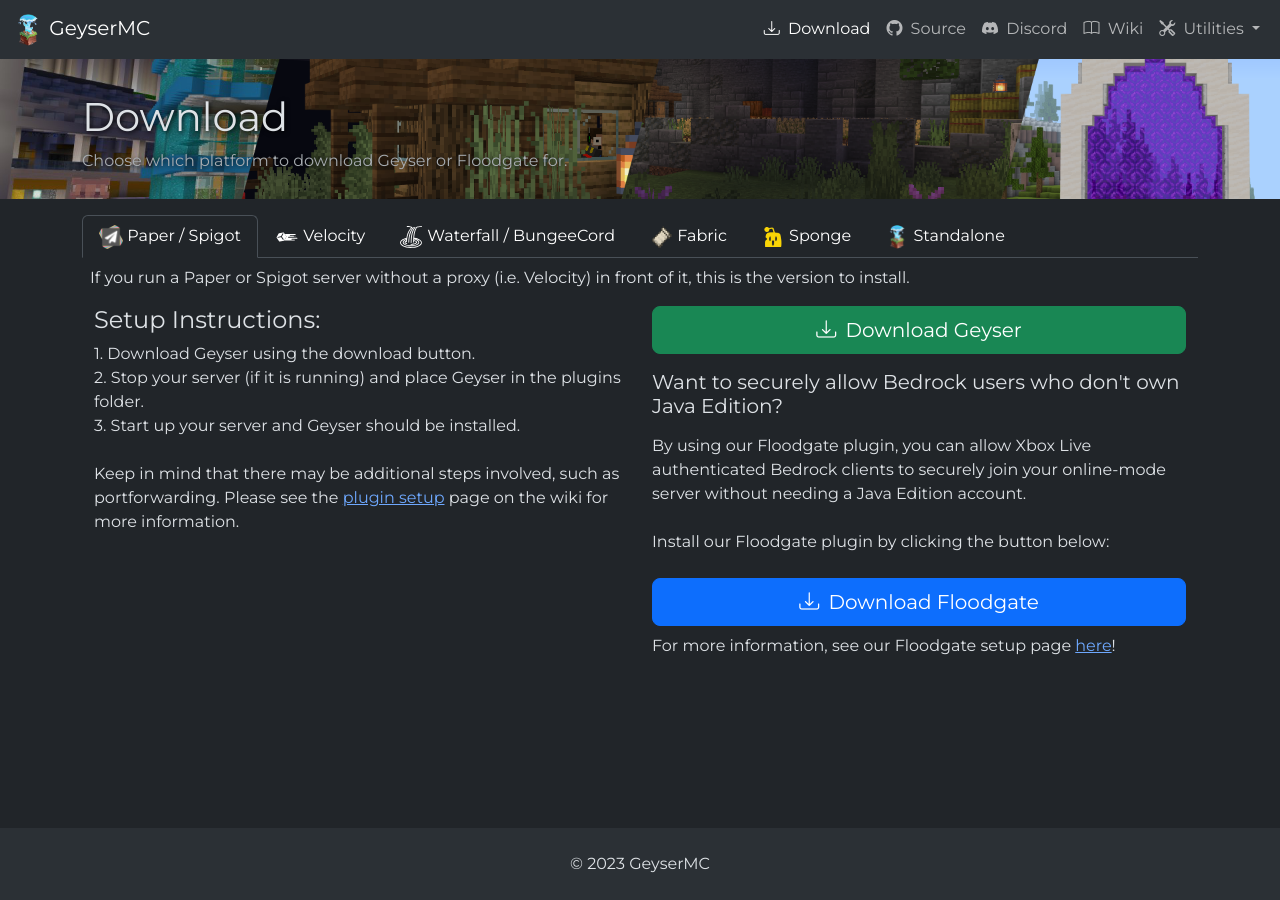
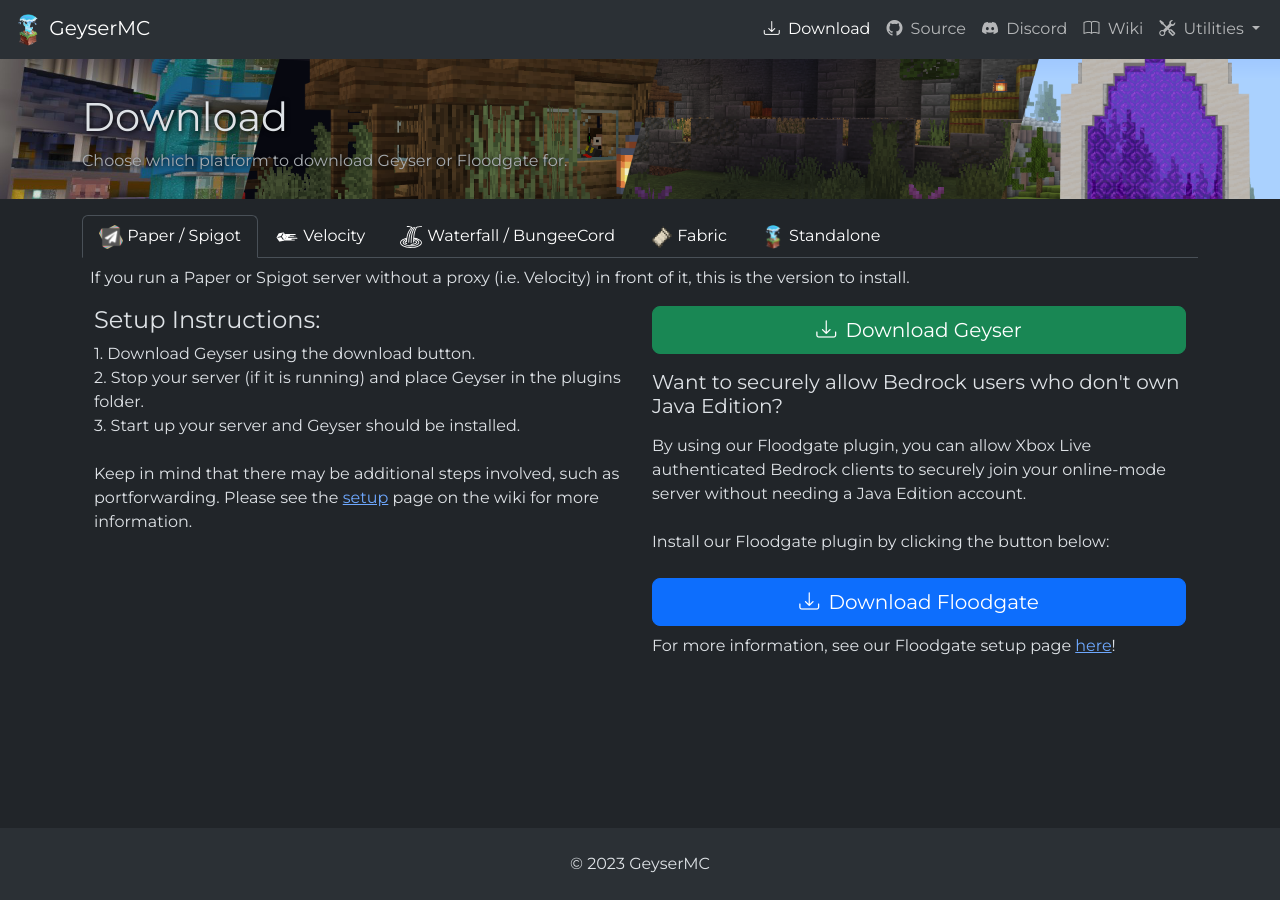
Before and after one commit to GeyserMC/GeyserSite, a Jekyll site: the page built from download.html, in a window 1280 px wide. Built offline with Jekyll 4.4.1, drawn with Linux system fonts in a browser that asks for light colours.

Commit message:
Yeet sponge, generify setup guide link (#46)

```diff
--- a/_config.yml
+++ b/_config.yml
@@ -18,7 +18,7 @@ descriptions:
       2. Stop your server (if it is running) and place Geyser in the plugins folder.
       3. Start up your server and Geyser should be installed.
 
-      Keep in mind that there may be additional steps involved, such as portforwarding. Please see the <a href="https://wiki.geysermc.org/geyser/setup/#plugin-setup">plugin setup</a> page on the wiki for more information.
+      Keep in mind that there may be additional steps involved, such as portforwarding. Please see the <a href="https://wiki.geysermc.org/geyser/setup/">setup</a> page on the wiki for more information.
   velocity:
     info: Velocity is a proxy that sits in front of multiple servers. If you are running a network with Velocity, this is the version to install.
     setup: |
@@ -26,7 +26,7 @@ descriptions:
       2. Stop your server (if it is running) and place Geyser in the plugins folder.
       3. Start up your server and Geyser should be installed.
 
-      Keep in mind that there may be additional steps involved, such as portforwarding. Please see the <a href="https://wiki.geysermc.org/geyser/setup/#bungeecordvelocity-setup">proxy setup</a> page on the wiki for more information.
+      Keep in mind that there may be additional steps involved, such as portforwarding. Please see the <a href="https://wiki.geysermc.org/geyser/setup/">setup</a> page on the wiki for more information.
   bungeecord:
     info: Waterfall / BungeeCord is a proxy that sits in front of multiple servers. If you are running a network with Waterfall or BungeeCord, this is the version to install.
     setup: |
@@ -34,7 +34,7 @@ descriptions:
       2. Stop your server (if it is running) and place Geyser in the plugins folder.
       3. Start up your server and Geyser should be installed.
 
-      Keep in mind that there may be additional steps involved, such as portforwarding. Please see the <a href="https://wiki.geysermc.org/geyser/setup/#bungeecordvelocity-setup">proxy setup</a> page on the wiki for more information.
+      Keep in mind that there may be additional steps involved, such as portforwarding. Please see the <a href="https://wiki.geysermc.org/geyser/setup/">setup</a> page on the wiki for more information.
     floodgate_id: bungee
   fabric:
     info: If you run a Fabric server without a proxy (i.e. Velocity) in front of it, this is the version to install.
@@ -43,15 +43,7 @@ descriptions:
       2. Stop your server (if it is running) and place Geyser in the mods folder.
       3. Start up your server and Geyser should be installed.
 
-      Keep in mind that there may be additional steps involved, such as portforwarding. Please see the <a href="https://wiki.geysermc.org/geyser/setup/#plugin-setup">plugin setup</a> page on the wiki for more information.
-  sponge:
-    info: If you run a Sponge server without a proxy (i.e. Velocity) in front of it, this is the version to install.
-    setup: |
-      1. Download Geyser using the download button.
-      2. Stop your server (if it is running) and place Geyser in the mods folder.
-      3. Start up your server and Geyser should be installed.
-
-      Keep in mind that there may be additional steps involved, such as portforwarding. Please see the <a href="https://wiki.geysermc.org/geyser/setup/#plugin-setup">plugin setup</a> page on the wiki for more information.
+      Keep in mind that there may be additional steps involved, such as portforwarding. Please see the <a href="https://wiki.geysermc.org/geyser/setup/">setup</a> page on the wiki for more information.
   standalone:
     info: In instances where you do not own the Minecraft server you want to join, or just want to run a separate Geyser setup from your main server, standalone allows you to run Geyser independently from everything else and you can use it to connect to any server.
     setup: |
@@ -61,7 +53,7 @@ descriptions:
       4. In the newly created config.yml, open it up and set the remote address to the Java server you want to join.
       5. Re-run Geyser again, and upon joining you should be routed to your Java Edition server!
 
-      Keep in mind that there may be additional steps involved, such as portforwarding. Please see the <a href="https://wiki.geysermc.org/geyser/setup/">standalone setup</a> page on the wiki for more information.
+      Keep in mind that there may be additional steps involved, such as portforwarding. Please see the <a href="https://wiki.geysermc.org/geyser/setup/">setup</a> page on the wiki for more information.
 
 # Front Matter Defaults
 defaults:
--- a/_includes/download-tab.html
+++ b/_includes/download-tab.html
@@ -15,7 +15,6 @@
                     <i class="bi bi-download pe-1"></i> Download Geyser
                 </a>
             </div>
-            {% if include.platform != "sponge" %}
             <div class="d-grid gap-2 py-3">
                 <h5>Want to securely allow Bedrock users who don't own Java Edition?</h5>
                 <p>By using our Floodgate plugin, you can allow Xbox Live authenticated Bedrock clients to securely join your online-mode server without needing a Java Edition account.</p>
@@ -36,7 +35,6 @@
                     </a>
                 {% endif %}
             </div>
-            {% endif %}
         </div>
     </div>
 </div>
--- a/download.html
+++ b/download.html
@@ -18,9 +18,6 @@ subtitle: "Choose which platform to download Geyser or Floodgate for."
             </li>
             <li class="nav-item" role="presentation">
                 <button class="nav-link" id="fabric-tab" data-bs-toggle="tab" data-bs-target="#fabric" type="button" role="tab" aria-controls="fabric" aria-selected="false"><img src="img/icons/fabric.png" alt="fabric icon"> Fabric</button>
-            </li>
-            <li class="nav-item" role="presentation">
-                <button class="nav-link" id="sponge-tab" data-bs-toggle="tab" data-bs-target="#sponge" type="button" role="tab" aria-controls="sponge" aria-selected="false"><img src="img/icons/sponge.png" style="padding: 2px;" alt="sponge icon"> Sponge</button>
             </li>
             <li class="nav-item" role="presentation">
                 <button class="nav-link" id="standalone-tab" data-bs-toggle="tab" data-bs-target="#standalone" type="button" role="tab" aria-controls="standalone" aria-selected="false"><img src="img/icons/geyser.png" alt="geyser icon"> Standalone</button>
@@ -54,12 +51,6 @@ subtitle: "Choose which platform to download Geyser or Floodgate for."
             {% capture platform %}{{ "fabric" }}{% endcapture %}
             {% include download-tab.html info=info setup=setup floodgate_url=floodgate_url platform=platform %}
         </div>
-        <div class="tab-pane fade" id="sponge" role="tabpanel" aria-labelledby="sponge-tab">
-            {% capture info %}{{ site.descriptions["sponge"].info }}{% endcapture %}
-            {% capture setup %}{{ site.descriptions["sponge"].setup }}{% endcapture %}
-            {% capture platform %}{{ "sponge" }}{% endcapture %}
-            {% include download-tab.html info=info setup=setup platform=platform %}
-        </div>
         <div class="tab-pane fade" id="standalone" role="tabpanel" aria-labelledby="standalone-tab">
             {% capture info %}{{ site.descriptions["standalone"].info }}{% endcapture %}
             {% capture setup %}{{ site.descriptions["standalone"].setup }}{% endcapture %}
```
Also changed, not shown: img/icons/sponge.png (deleted). Lines whose indentation alone changed are shown as unchanged.
